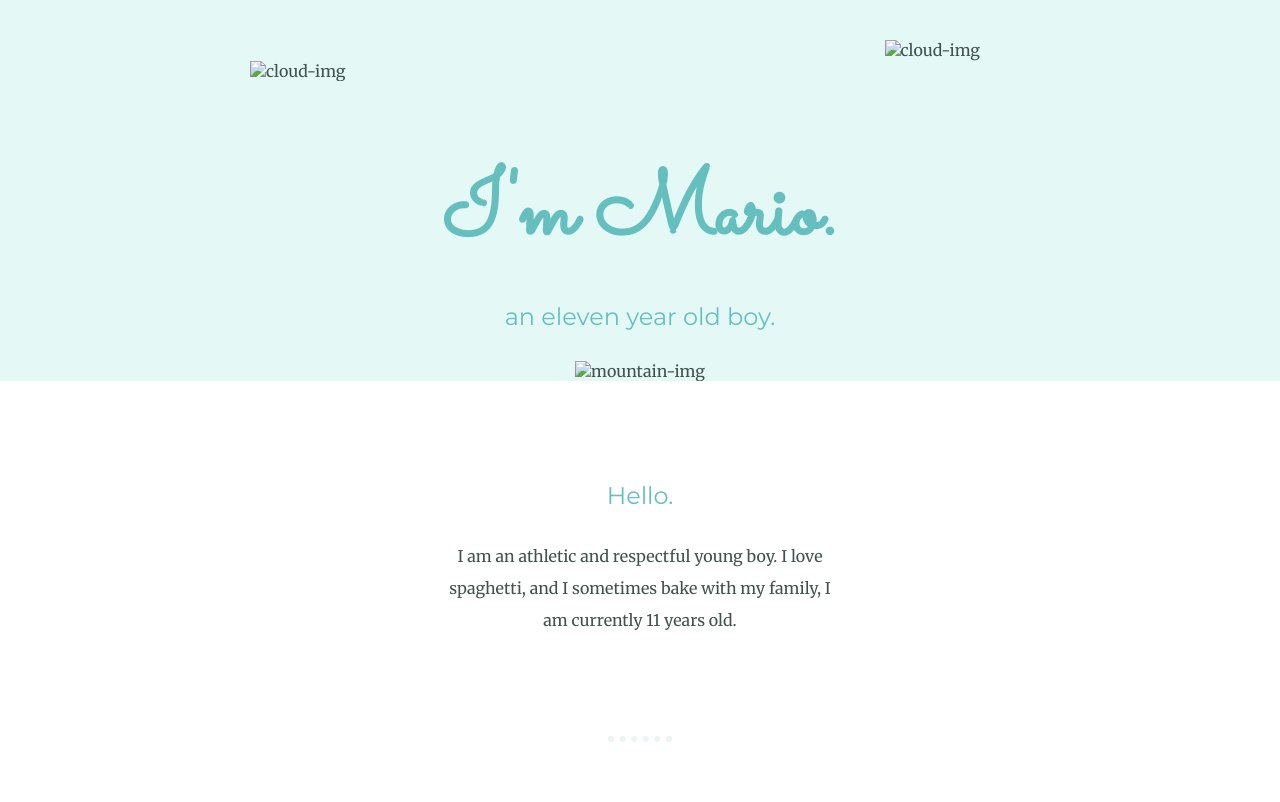
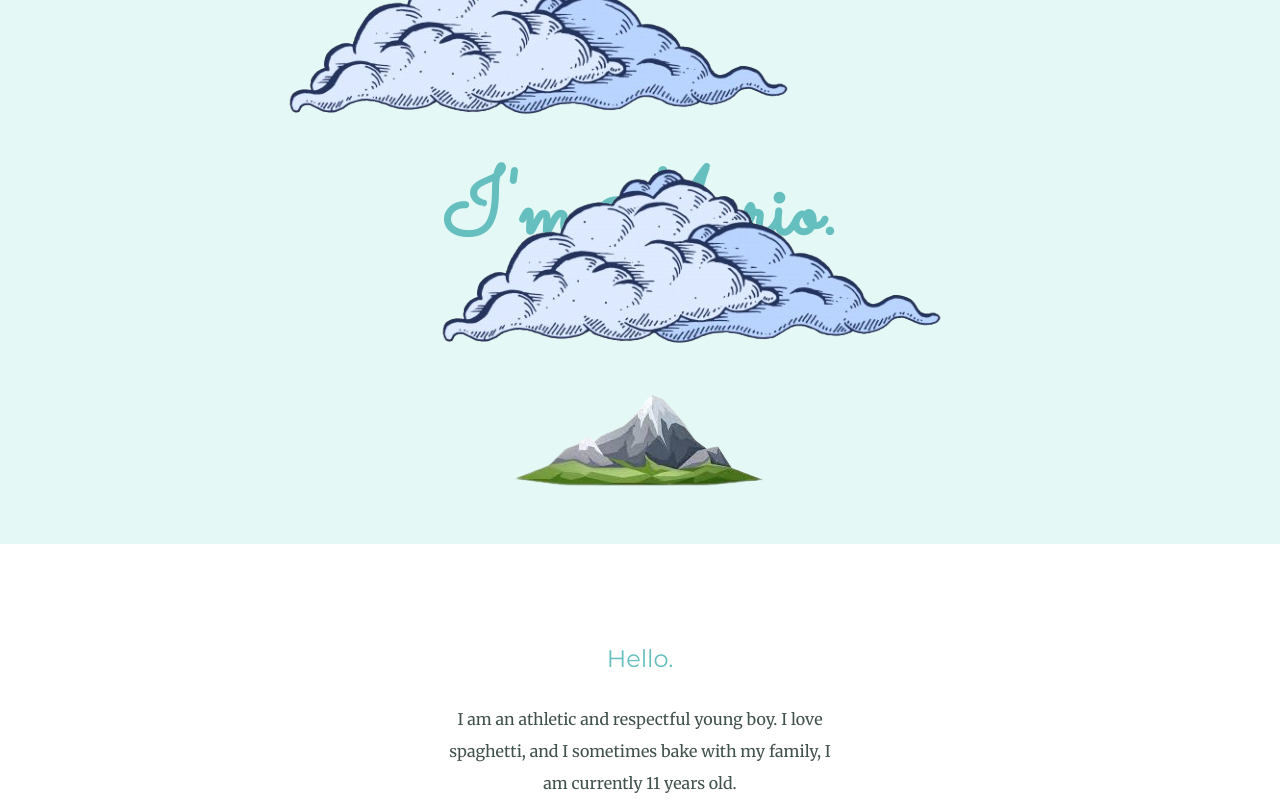
Before and after one commit to Goldenbuddy-the-11/2nd, a plain HTML site: page index.html in a window 1280 px wide. Shown: the top 802 px of the page. Drawn offline with Linux system fonts and the light colour scheme.

Commit message:
Update index.html

```diff
--- a/index.html
+++ b/index.html
@@ -10,11 +10,11 @@
   </head>
   <body>
     <div class="top-container">
-      <img class="top-cloud" src="images/cloud.png" alt="cloud-img">
+      <img class="top-cloud" src="Cartoon-cloud-Isolated-on-transparent-background-PNG-removebg-preview.png" alt="cloud-img">
       <h1>I'm Mario.</h1>
       <h2>an eleven year old boy.</h2>
-      <img class="bottom-cloud" src="images/cloud.png" alt="cloud-img">
-      <img src="images/mountain.png" alt="mountain-img">
+      <img class="bottom-cloud" src="Cartoon-cloud-Isolated-on-transparent-background-PNG-removebg-preview.png" alt="cloud-img">
+      <img src="download__1_-removebg-preview.png" alt="mountain-img">
     </div>
       <div class="middle-container">
         <div class="profile">
```
